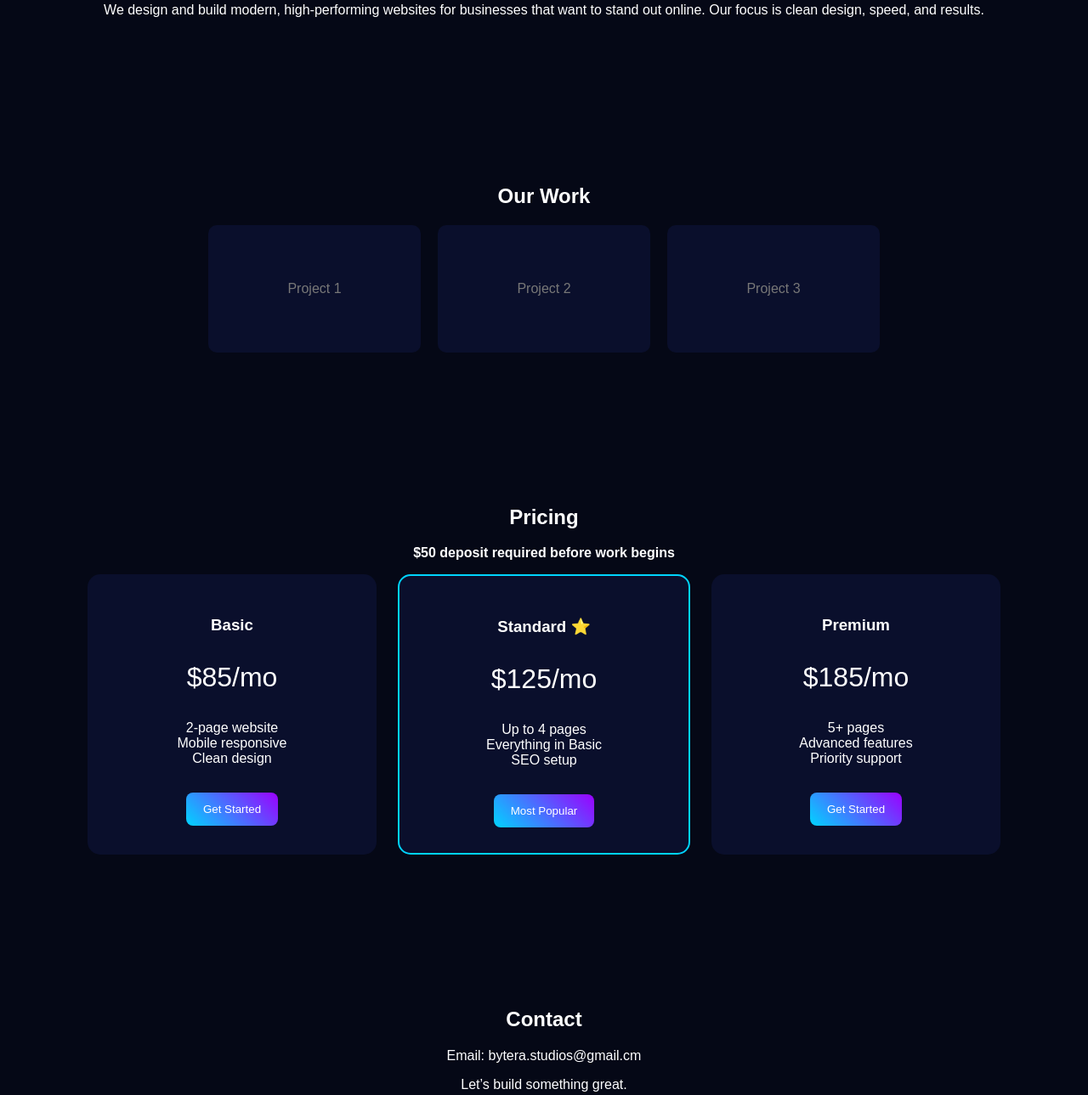
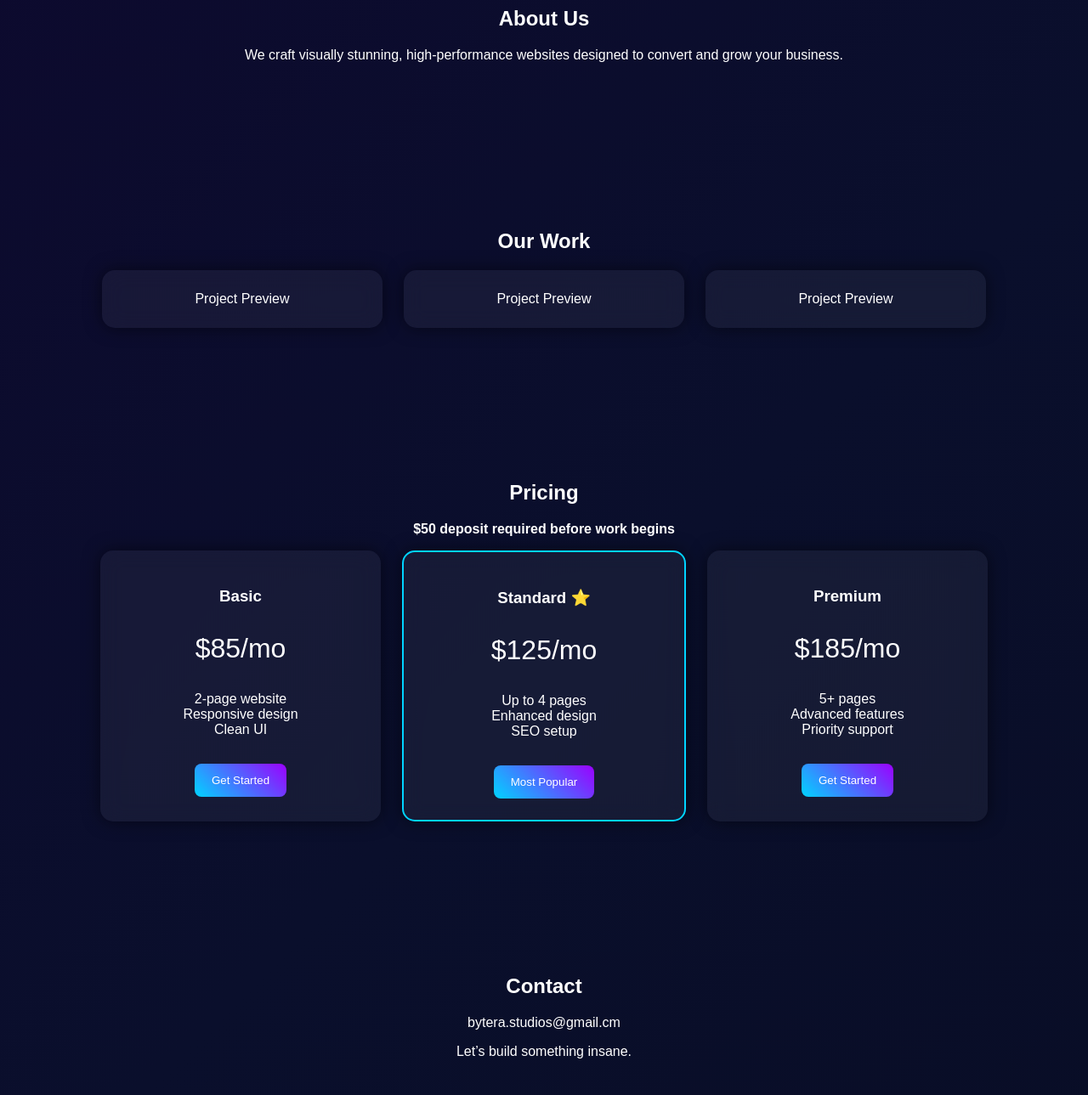
Before and after one commit to ByteraStudio/bytera-site, a plain HTML site: page index.html in a window 1280 px wide. Shown: the part 714-2003 px from the top of the page at 85% size. Drawn offline with Linux system fonts and the light colour scheme.

Commit message:
Add files via upload

```diff
--- a/index.html
+++ b/index.html
@@ -9,40 +9,54 @@
 body {
     margin: 0;
     font-family: Arial, sans-serif;
-    background: #050816;
     color: white;
+    background: linear-gradient(-45deg, #050816, #0a0f2c, #120033, #050816);
+    background-size: 400% 400%;
+    animation: gradient 12s ease infinite;
     scroll-behavior: smooth;
 }
 
-/* NAVBAR */
+@keyframes gradient {
+    0% {background-position: 0%}
+    50% {background-position: 100%}
+    100% {background-position: 0%}
+}
+
+/* NAV */
 nav {
     position: fixed;
     width: 100%;
-    background: rgba(5,8,22,0.9);
     padding: 15px;
     text-align: center;
-    top: 0;
+    backdrop-filter: blur(10px);
+    background: rgba(0,0,0,0.4);
 }
 
 nav a {
+    margin: 0 15px;
     color: white;
-    margin: 0 15px;
     text-decoration: none;
     font-weight: bold;
+    transition: 0.3s;
+}
+
+nav a:hover {
+    color: #00d4ff;
 }
 
 /* HEADER */
 header {
     text-align: center;
-    padding: 120px 20px 60px;
+    padding: 120px 20px;
 }
 
 header img {
-    width: 160px;
+    width: 150px;
+    filter: drop-shadow(0 0 20px #9b00ff);
 }
 
 h1 {
-    font-size: 2.8em;
+    font-size: 3em;
 }
 
 .tagline {
@@ -56,23 +70,26 @@ section {
 }
 
 /* CARDS */
-.pricing {
+.pricing, .work {
     display: flex;
     flex-wrap: wrap;
     justify-content: center;
     gap: 25px;
 }
 
-.card {
-    background: #0a0f2c;
+.card, .work div {
+    backdrop-filter: blur(12px);
+    background: rgba(255,255,255,0.05);
     border-radius: 15px;
-    padding: 30px;
+    padding: 25px;
     width: 280px;
-    transition: 0.3s;
+    transition: 0.4s;
+    box-shadow: 0 0 20px rgba(0,0,0,0.5);
 }
 
-.card:hover {
-    transform: translateY(-10px);
+.card:hover, .work div:hover {
+    transform: translateY(-10px) scale(1.03);
+    box-shadow: 0 0 30px #00d4ff;
 }
 
 .popular {
@@ -92,25 +109,11 @@ button {
     color: white;
     cursor: pointer;
     margin-top: 15px;
+    transition: 0.3s;
 }
 
-/* WORK GRID */
-.work {
-    display: flex;
-    flex-wrap: wrap;
-    justify-content: center;
-    gap: 20px;
-}
-
-.work div {
-    width: 250px;
-    height: 150px;
-    background: #0a0f2c;
-    border-radius: 10px;
-    display: flex;
-    align-items: center;
-    justify-content: center;
-    color: #777;
+button:hover {
+    transform: scale(1.1);
 }
 
 /* FOOTER */
@@ -123,7 +126,6 @@ footer {
 
 <body>
 
-<!-- NAVBAR -->
 <nav>
     <a href="#home">Home</a>
     <a href="#about">About</a>
@@ -132,30 +134,26 @@ footer {
     <a href="#contact">Contact</a>
 </nav>
 
-<!-- HERO -->
 <header id="home">
     <img src="logo.png">
     <h1>Bytera Studios</h1>
     <p class="tagline">Engineering elegance into every pixel</p>
 </header>
 
-<!-- ABOUT -->
 <section id="about">
     <h2>About Us</h2>
-    <p>We design and build modern, high-performing websites for businesses that want to stand out online. Our focus is clean design, speed, and results.</p>
+    <p>We craft visually stunning, high-performance websites designed to convert and grow your business.</p>
 </section>
 
-<!-- WORK -->
 <section id="work">
     <h2>Our Work</h2>
     <div class="work">
-        <div>Project 1</div>
-        <div>Project 2</div>
-        <div>Project 3</div>
+        <div>Project Preview</div>
+        <div>Project Preview</div>
+        <div>Project Preview</div>
     </div>
 </section>
 
-<!-- PRICING -->
 <section id="pricing">
     <h2>Pricing</h2>
     <p><strong>$50 deposit required before work begins</strong></p>
@@ -165,14 +163,14 @@ footer {
         <div class="card">
             <h3>Basic</h3>
             <p class="price">$85/mo</p>
-            <p>2-page website<br>Mobile responsive<br>Clean design</p>
+            <p>2-page website<br>Responsive design<br>Clean UI</p>
             <button>Get Started</button>
         </div>
 
         <div class="card popular">
             <h3>Standard ⭐</h3>
             <p class="price">$125/mo</p>
-            <p>Up to 4 pages<br>Everything in Basic<br>SEO setup</p>
+            <p>Up to 4 pages<br>Enhanced design<br>SEO setup</p>
             <button>Most Popular</button>
         </div>
 
@@ -186,11 +184,10 @@ footer {
     </div>
 </section>
 
-<!-- CONTACT -->
 <section id="contact">
     <h2>Contact</h2>
-    <p>Email: bytera.studios@gmail.cm</p>
-    <p>Let’s build something great.</p>
+    <p>bytera.studios@gmail.cm</p>
+    <p>Let’s build something insane.</p>
 </section>
 
 <footer>
```
